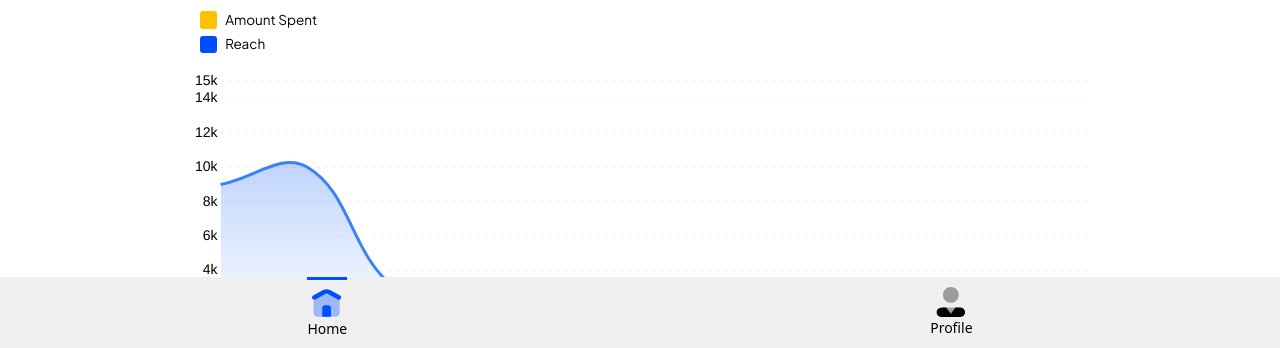
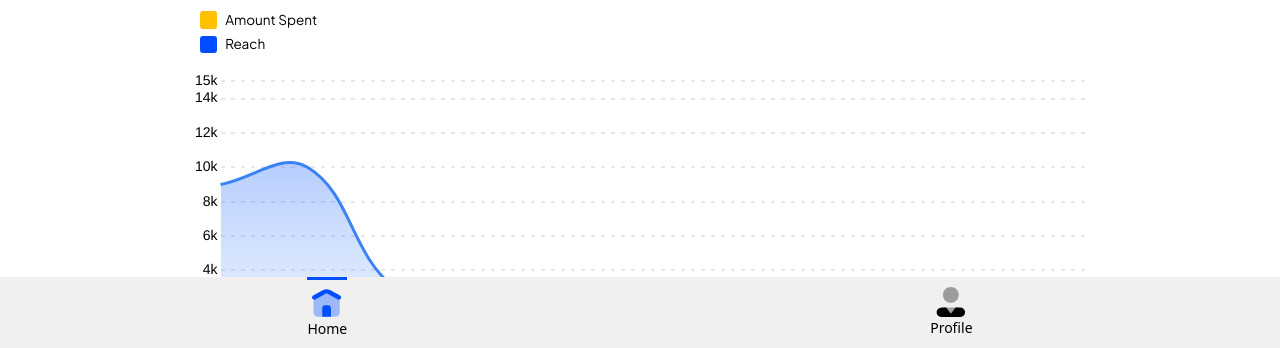
Before and after one commit to GihanEbi/kumele-web-app, a Next.js app: page /user/partnership-home in a window 1280 px wide. Shown: the part 449-797 px from the top of the page. Built offline with nearby package versions, Linux system fonts and the light colour scheme.

Commit message:
fix: graph gradient and dashes thickness

```diff
--- a/src/components/partnershipChartComponent/AnalyticsChartJs.tsx
+++ b/src/components/partnershipChartComponent/AnalyticsChartJs.tsx
@@ -232,7 +232,8 @@ const AnalyticsChart: React.FC<AnalyticsChartProps> = ({ data }) => {
           if (!chartArea) return null;
           return createGradient(ctx, chartArea, [
             { offset: 0, color: "rgba(0, 77, 255, 0.4)" },
-            { offset: 1, color: "rgba(59, 130, 246, 0)" },
+            // { offset: 1, color: "rgba(59, 130, 246, 0)" },
+            { offset: 1, color: "rgba(59, 130, 246, 0.1)" },
           ]);
         },
         fill: true,
@@ -260,12 +261,12 @@ const AnalyticsChart: React.FC<AnalyticsChartProps> = ({ data }) => {
           color: isDark ? "#FFFFFF" : "#000000",
           font: { size: 14 },
         },
-        border: { dash: [2, 6], display: false },
+        border: { dash: [4, 6], display: false },
         grid: {
           color: "#E8E8E8",
           drawTicks: false,
           borderDash: [2, 6],
-          lineWidth: 1,
+          lineWidth: 2,
           borderDashOffset: 0,
         },
       },
```
